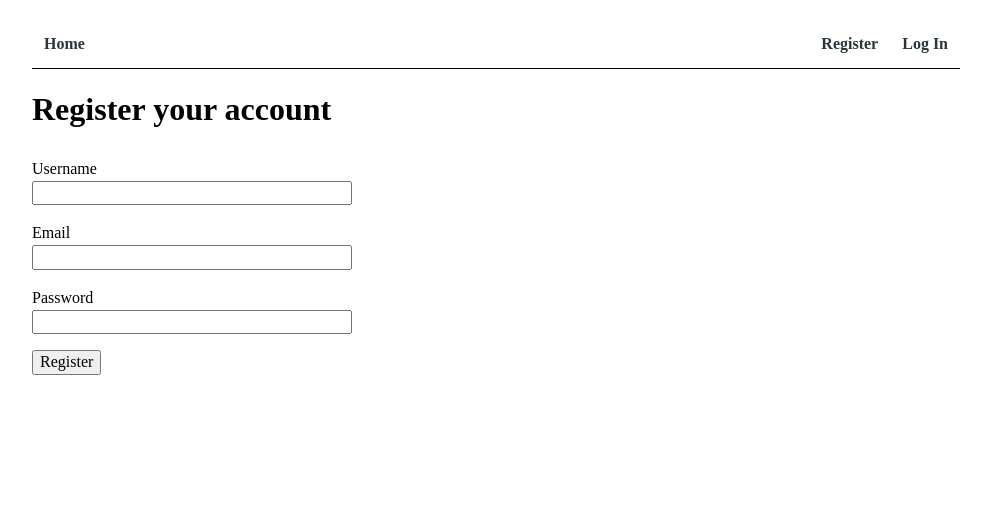
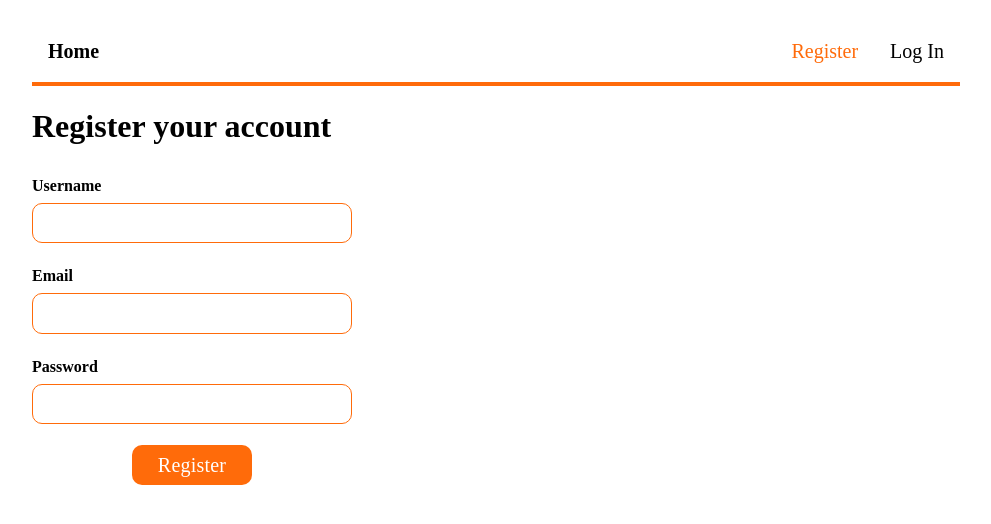
Before and after one commit to kostyaslob/goit-react-hw-08, a React (Vite) app: page /register in a window 1280 px wide. Shown: the top 524 px of the page, without its empty margins (144-1135 px from the left). Built offline with nearby package versions, Linux system fonts and the light colour scheme.

Commit message:
update css for Registration and Log in pages

```diff
--- a/src/components/AppBar/AppBar.module.css
+++ b/src/components/AppBar/AppBar.module.css
@@ -2,6 +2,7 @@
     display: flex;
     justify-content: space-between;
     align-items: center;
+    padding: 8px 0;
     margin-bottom: 16px;
-    border-bottom: 1px solid black;
+    border-bottom: 4px solid rgb(255, 107, 10);
 }
--- a/src/components/AuthNav/AuthNav.jsx
+++ b/src/components/AuthNav/AuthNav.jsx
@@ -1,11 +1,16 @@
 import css from "./AuthNav.module.css";
 import { NavLink } from "react-router-dom";
+import clsx from 'clsx';
+
+const buildLinkClass = ({ isActive }) => {
+    return clsx(css.link, isActive && css.active)
+}
 
 export default function AuthNav() {
   return (
     <div>
-      <NavLink className={css.link} to="/register">Register</NavLink>
-      <NavLink className={css.link} to="/login">Log In</NavLink>
+      <NavLink className={buildLinkClass} to="/register">Register</NavLink>
+      <NavLink className={buildLinkClass} to="/login">Log In</NavLink>
     </div>
   );
 }
--- a/src/components/AuthNav/AuthNav.module.css
+++ b/src/components/AuthNav/AuthNav.module.css
@@ -1,11 +1,14 @@
 .link {
     display: inline-block;
     text-decoration: none;
-    padding: 12px;
-    font-weight: 700;
-    color: #2a363b;
+    font-weight: 400;
+    font-size: 20px;
+    padding: 8px 16px;
+    border-radius: 4px;
+    color: black;
+
 }
 
-.link.active {
-    color: #e84a5f;
+.active {
+    color: rgb(255, 107, 10);
 }
--- a/src/components/LoginForm/LoginForm.jsx
+++ b/src/components/LoginForm/LoginForm.jsx
@@ -21,13 +21,13 @@ export default function LoginForm() {
             <Form className={css.form}>
                 <label className={css.label}>
                     Email
-                    <Field type="email" name="email"/>
+                    <Field className={css.field} type="email" name="email"/>
                 </label>
                 <label className={css.label}>
                     Password
-                    <Field type="password" name="password"/>
+                    <Field className={css.field} type="password" name="password"/>
                 </label>
-                <button type="submit">Log In</button>
+                <button className={css.button} type="submit">Log In</button>
             </Form>
         </Formik>
     )
--- a/src/components/LoginForm/LoginForm.module.css
+++ b/src/components/LoginForm/LoginForm.module.css
@@ -6,4 +6,48 @@
     display: flex;
     flex-direction: column;
     margin-bottom: 16px;
+    font-weight: 700;
 }
+
+.field {
+    display: block;
+    width: 100%;
+    border: 1px solid rgb(255, 107, 10);
+    border-radius: 10px;
+    padding: 10px;
+    margin: 5px 0;
+
+    &:hover {
+        background-color: #f0f8ff;
+    }
+
+    &:focus {
+        outline: none;
+        border: 2px solid rgb(255, 107, 10);
+    }
+}
+
+.button {
+    display: block;
+    margin: 15px auto 0;
+
+    width: 120px;
+    height: 40px;
+    border-radius: 10px;
+    justify-content: center;
+    align-items: center;
+    cursor: pointer;
+    text-decoration: none;
+    line-height: 20px;
+    font-weight: 400;
+    letter-spacing: 0.2px;
+    background-color: rgb(255, 107, 10);
+    color: rgb(255, 255, 255);
+    border: 1px solid transparent;
+    padding: 4px 8px;
+    font-size: 20px;
+
+    &:hover {
+        scale: 1.1;
+    }
+}
--- a/src/components/Navigation/Navigation.jsx
+++ b/src/components/Navigation/Navigation.jsx
@@ -1,17 +1,22 @@
 import css from "./Navigation.module.css";
 import { NavLink } from "react-router-dom";
 import { useSelector } from "react-redux";
+import clsx from 'clsx';
 
 import { selectIsLoggedIn } from "../../redux/auth/selectors";
+
+const buildLinkClass = ({ isActive }) => {
+    return clsx(css.link, isActive && css.active)
+}
 
 export default function Navigation() {
   const isLoggedIn = useSelector(selectIsLoggedIn);
 
   return (
     <nav>
-      <NavLink className={css.link} to="/">Home</NavLink>
+      <NavLink className={buildLinkClass} to="/">Home</NavLink>
       {isLoggedIn && (
-        <NavLink className={css.link} to="/contacts">Contacts</NavLink>
+        <NavLink className={buildLinkClass} to="/contacts">Contacts</NavLink>
       )}
     </nav>
   );
--- a/src/components/Navigation/Navigation.module.css
+++ b/src/components/Navigation/Navigation.module.css
@@ -1,11 +1,14 @@
 .link {
     display: inline-block;
     text-decoration: none;
-    padding: 12px;
     font-weight: 700;
-    color: #2a363b;
+    font-size: 20px;
+    padding: 8px 16px;
+    border-radius: 4px;
+    color: black;
+
 }
 
-.link.active {
-    color: #e84a5f;
+.active {
+    color: rgb(255, 107, 10);
 }
--- a/src/components/RegistrationForm/RegistrationForm.jsx
+++ b/src/components/RegistrationForm/RegistrationForm.jsx
@@ -21,17 +21,17 @@ export default function RegistrationForm() {
             <Form className={css.form}>
                 <label className={css.label}>
                     Username
-                    <Field type="text" name="name"/>
+                    <Field className={css.field} type="text" name="name"/>
                 </label>
                 <label className={css.label}>
                     Email
-                    <Field type="email" name="email"/>
+                    <Field className={css.field} type="email" name="email"/>
                 </label>
                 <label className={css.label}>
                     Password
-                    <Field type="password" name="password"/>
+                    <Field className={css.field} type="password" name="password"/>
                 </label>
-                <button type="submit">Register</button>
+                <button className={css.button} type="submit">Register</button>
             </Form>
         </Formik>
     )
--- a/src/components/RegistrationForm/RegistrationForm.module.css
+++ b/src/components/RegistrationForm/RegistrationForm.module.css
@@ -6,4 +6,48 @@
     display: flex;
     flex-direction: column;
     margin-bottom: 16px;
+    font-weight: 700;
 }
+
+.field {
+    display: block;
+    width: 100%;
+    border: 1px solid rgb(255, 107, 10);
+    border-radius: 10px;
+    padding: 10px;
+    margin: 5px 0;
+
+    &:hover {
+        background-color: #f0f8ff;
+    }
+
+    &:focus {
+        outline: none;
+        border: 2px solid rgb(255, 107, 10);
+    }
+}
+
+.button {
+    display: block;
+    margin: 15px auto 0;
+
+    width: 120px;
+    height: 40px;
+    border-radius: 10px;
+    justify-content: center;
+    align-items: center;
+    cursor: pointer;
+    text-decoration: none;
+    line-height: 20px;
+    font-weight: 400;
+    letter-spacing: 0.2px;
+    background-color: rgb(255, 107, 10);
+    color: rgb(255, 255, 255);
+    border: 1px solid transparent;
+    padding: 4px 8px;
+    font-size: 20px;
+
+    &:hover {
+        scale: 1.1;
+    }
+}
--- a/src/components/UserMenu/UserMenu.jsx
+++ b/src/components/UserMenu/UserMenu.jsx
@@ -15,7 +15,7 @@ export default function UserMenu() {
   return (
     <div className={css.wrapper}>
       <p className={css.username}>Welcome, {user.name}</p>
-      <button type="button" onClick={handleLogOut}>Logout</button>
+      <button className={css.button} type="button" onClick={handleLogOut}>Logout</button>
     </div>
   );
 }
--- a/src/components/UserMenu/UserMenu.module.css
+++ b/src/components/UserMenu/UserMenu.module.css
@@ -6,4 +6,29 @@
 
 .username {
     font-weight: 700;
+    font-weight: 700;
+    font-size: 20px;
 }
+
+.button {
+    display: block;
+    width: 120px;
+    height: 40px;
+    border-radius: 10px;
+    justify-content: center;
+    align-items: center;
+    cursor: pointer;
+    text-decoration: none;
+    line-height: 20px;
+    font-weight: 400;
+    font-size: 20px;
+    letter-spacing: 0.2px;
+    background-color: rgb(255, 107, 10);
+    color: rgb(255, 255, 255);
+    border: 1px solid transparent;
+    padding: 4px 8px;
+
+    &:hover {
+        scale: 1.1;
+    }
+}
```
